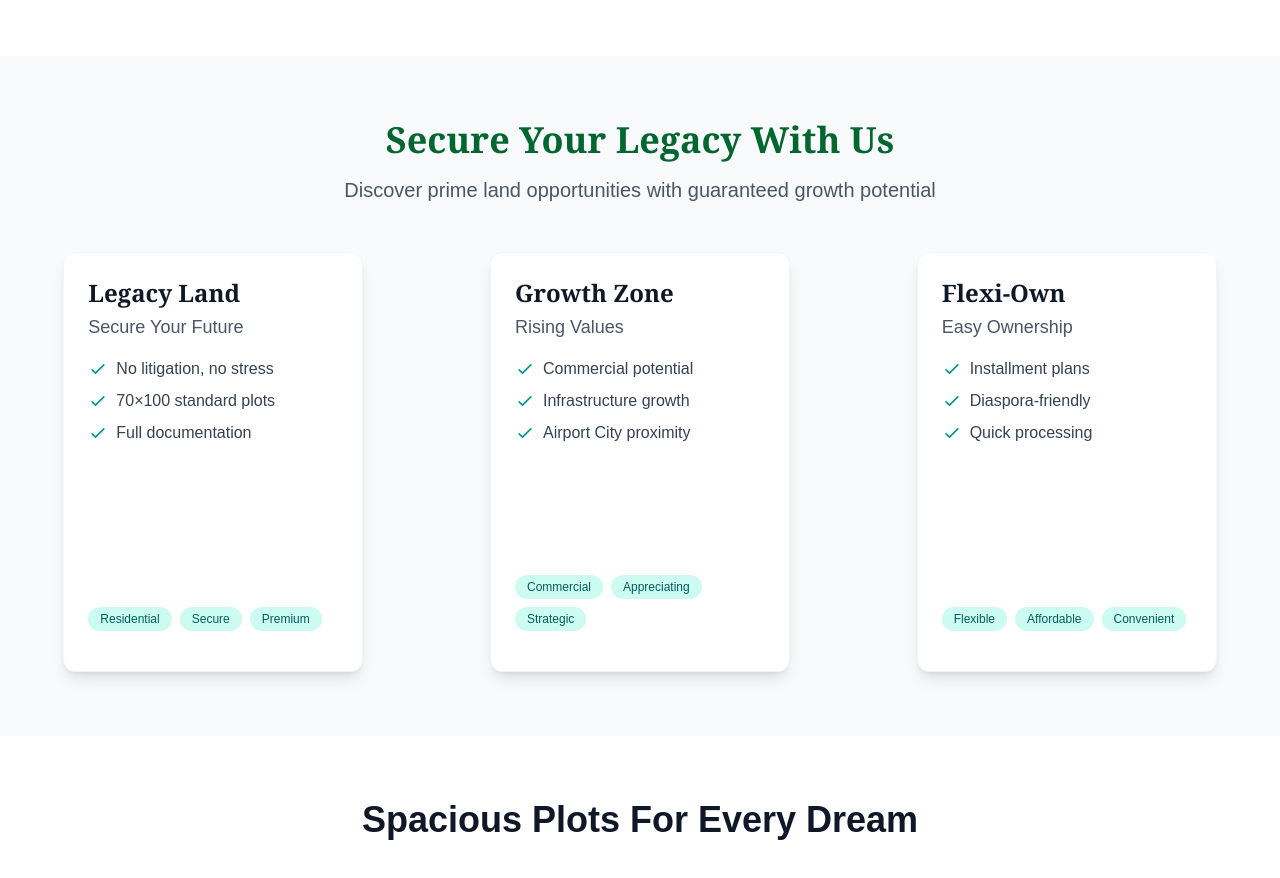
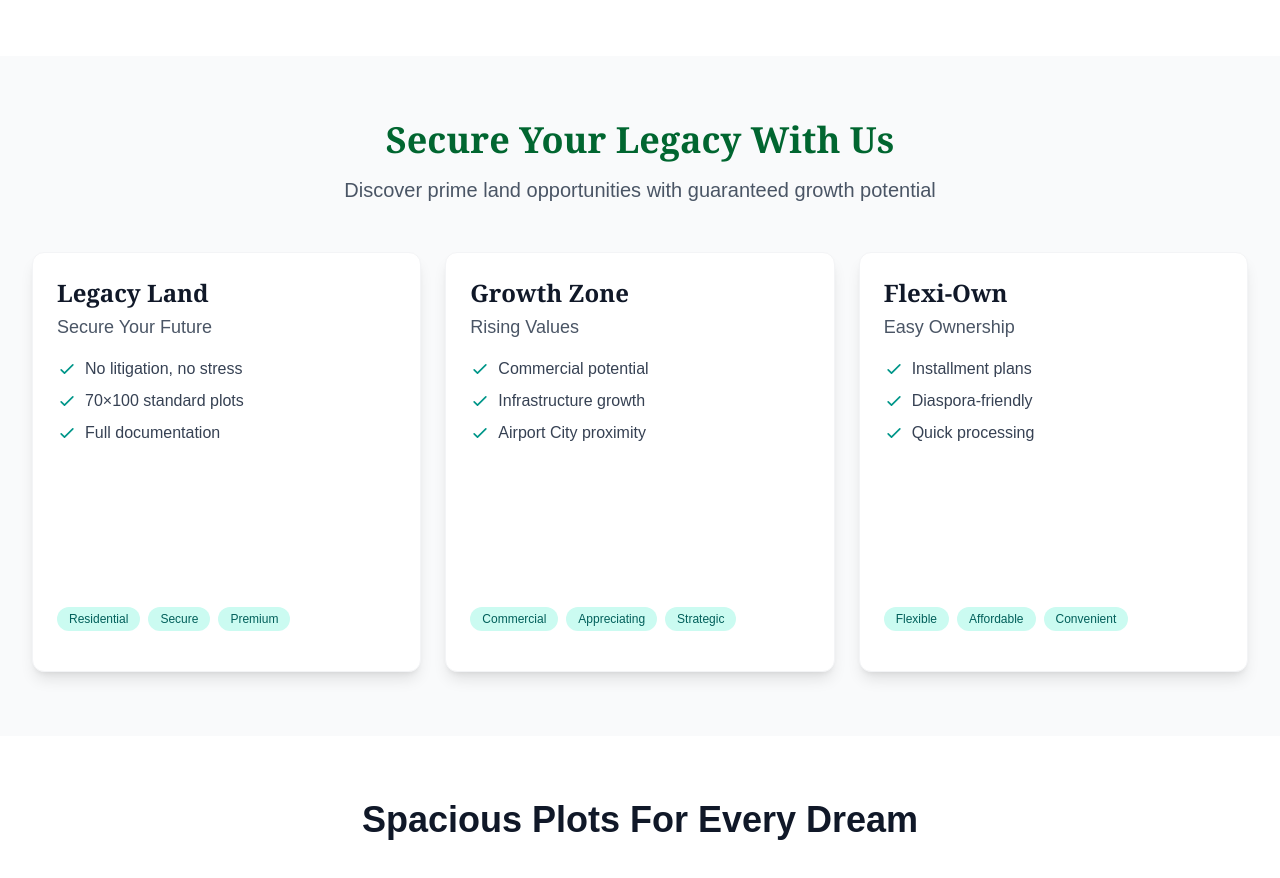
Before and after one commit to Prime-Earth-Realty/prime-earth, a Next.js app: page / in a window 1280 px wide. Shown: the part 1820-2698 px from the top of the page. Built offline with nearby package versions, Linux system fonts and the light colour scheme.

Commit message:
Update Investment.jsx

```diff
--- a/app/components/Investment.jsx
+++ b/app/components/Investment.jsx
@@ -9,7 +9,7 @@ export default function Investment() {
         "Full documentation"
       ],
       tags: ["Residential", "Secure", "Premium"],
-      description: "Prime plots in fast developing locations with complete legal documentation and clear titles."
+      description: "Prime plots in fast-developing locations with complete legal documentation and clear titles."
     },
     {
       title: "Growth Zone",
@@ -37,8 +37,7 @@ export default function Investment() {
 
   return (
     <section className="py-16 bg-gray-50 scroll-mt-24" id="invest">
-      <div className="container mx-auto px-4">
-        {/* Section Header */}
+      <div className="container mx-auto px-4 sm:px-6 lg:px-8">
         <div className="text-center mb-12">
           <h2 className="font-serif text-3xl md:text-4xl font-bold text-green-800 mb-4">
             Secure Your Legacy With Us
@@ -48,16 +47,13 @@ export default function Investment() {
           </p>
         </div>
 
-        {/* Cards Grid */}
-        <div className="grid grid-cols-1 md:grid-cols-3 gap-8 justify-items-center">
+        <div className="grid grid-cols-1 sm:grid-cols-2 lg:grid-cols-3 gap-6 justify-items-center">
           {investmentCards.map((card, index) => (
             <div
               key={index}
-              className="card shadow-lg h-[420px] w-[300px] group rounded-xl relative flex flex-col p-6 z-[1] overflow-hidden bg-white border border-gray-100 transition-all duration-300 hover:shadow-xl"
+              className="card shadow-lg w-full max-w-[300px] sm:max-w-none min-h-[420px] group rounded-xl relative flex flex-col p-6 z-[1] overflow-hidden bg-white border border-gray-100 transition-all duration-300 hover:shadow-xl"
             >
-              {/* Content Container */}
               <div className="flex flex-col h-full">
-                {/* Title */}
                 <div className="mb-4">
                   <h3 className="text-2xl font-bold text-gray-900 font-serif">
                     {card.title}
@@ -67,7 +63,6 @@ export default function Investment() {
                   </p>
                 </div>
 
-                {/* Features */}
                 <ul className="mb-6 space-y-2 flex-grow">
                   {card.features.map((feature, i) => (
                     <li key={i} className="flex items-start">
@@ -79,7 +74,6 @@ export default function Investment() {
                   ))}
                 </ul>
 
-                {/* Tags */}
                 <div className="mt-auto">
                   <div className="flex flex-wrap gap-2 mb-4">
                     {card.tags.map((tag, i) => (
@@ -92,7 +86,6 @@ export default function Investment() {
                     ))}
                   </div>
 
-                  {/* Description (appears on hover) */}
                   <div className="overflow-hidden transition-all duration-300 max-h-0 group-hover:max-h-40">
                     <p className="text-gray-600 text-sm mb-3 font-sans">
                       {card.description}
```
